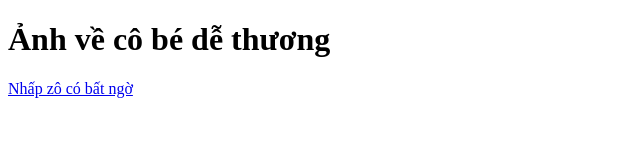
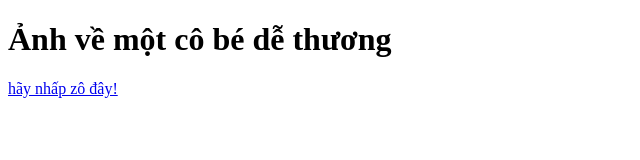
Before and after one commit to phucdangiu3/anhdep1, a plain HTML site: page index.html in a window 1280 px wide. Shown: the whole page, without its empty margins (0-640 px from the left). Drawn offline with Linux system fonts and the light colour scheme.

Commit message:
Add files via upload

```diff
--- a/index.html
+++ b/index.html
@@ -1,14 +1,14 @@
 <!DOCTYPE html>
-<html lang="en">
+<html lang="vi">
   <head>
     <meta charset="UTF-8" />
     <meta name="viewport" content="width=device-width, initial-scale=1.0" />
     <title>Ảnh dễ thương</title>
   </head>
   <body>
-    <h1>Ảnh về cô bé dễ thương</h1>
-    <a href="z4952620741486_eecd57224048123a2cbc583a835c3398.jpg"
-      >Nhấp zô có bất ngờ</a
+    <h1>Ảnh về một cô bé dễ thương</h1>
+    <a href="/img/z4952620741486_eecd57224048123a2cbc583a835c3398.jpg"
+      >hãy nhấp zô đây!</a
     >
   </body>
 </html>
```
Also changed, not shown: img/z4952620741486_eecd57224048123a2cbc583a835c3398.jpg (added).
